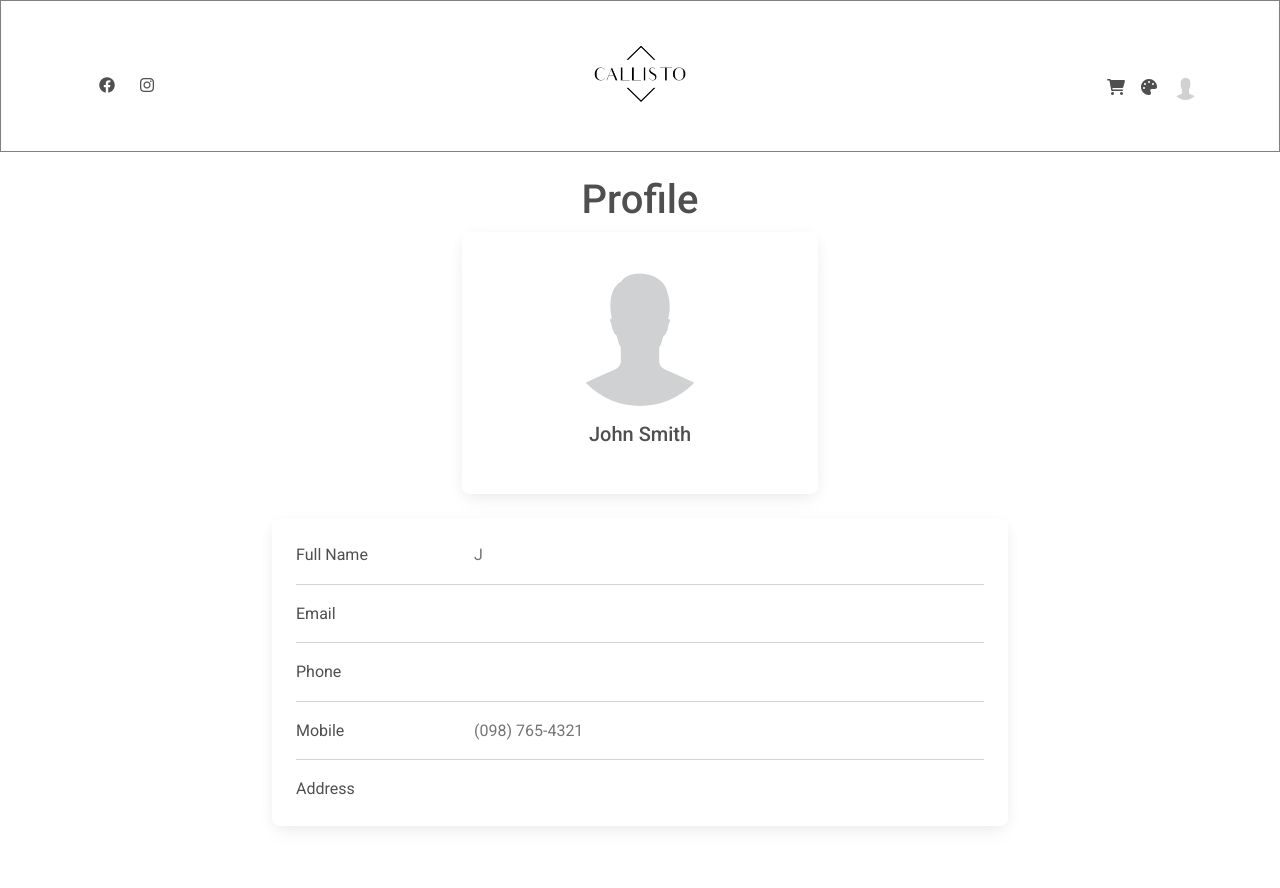
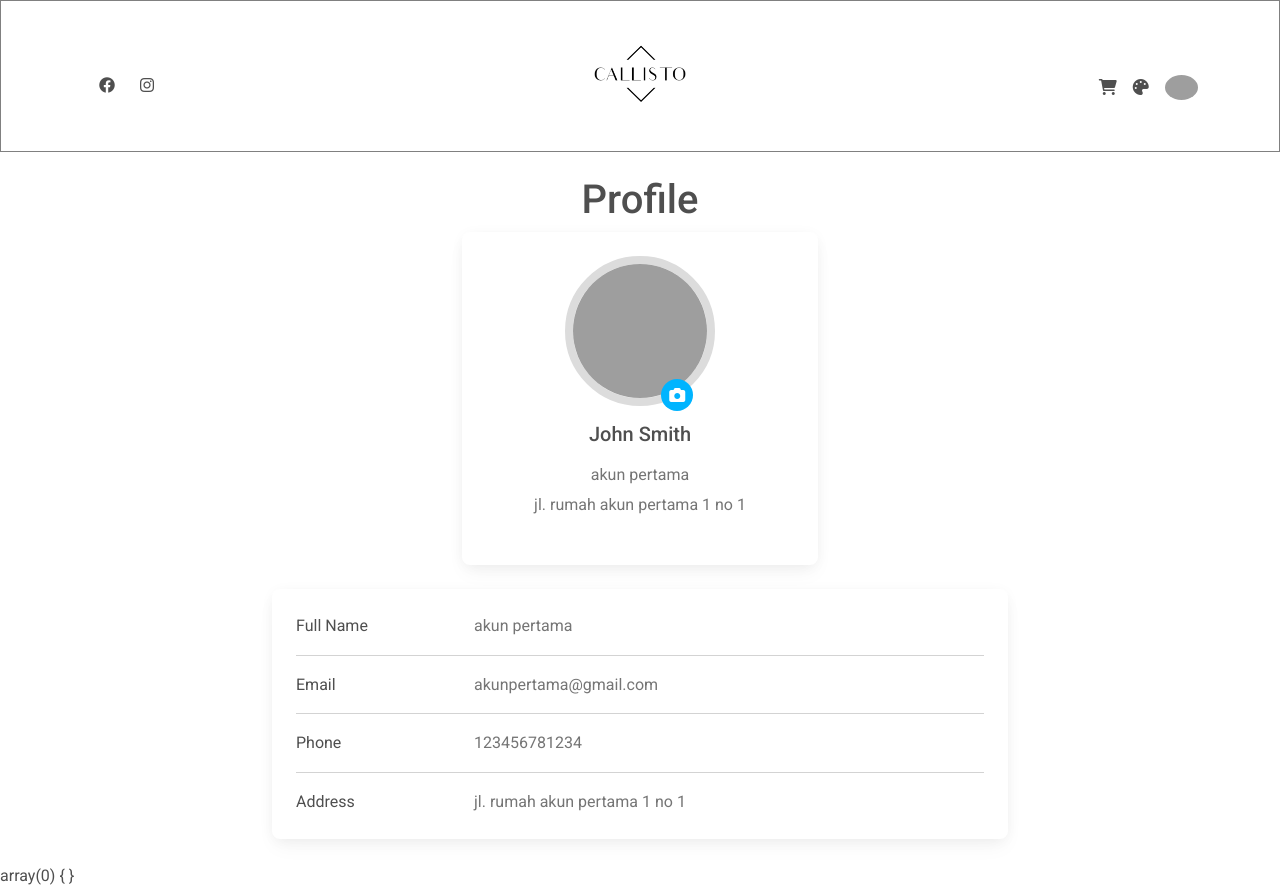
Before and after one commit to NickDabizaz/callisto, a PHP site: page /user_profile.php in a window 1280 px wide. Before the commit the page ends 828 px from the top, so only its background shows below. Run offline with PHP 8.4, Linux system fonts and the light colour scheme; a user stored in the database is signed in; data comes from the database, SQL or seed files in the repository; grey boxes are pictures that could not be loaded.

Commit message:
bikin foto profile

```diff
--- a/user_profile.php
+++ b/user_profile.php
@@ -1,5 +1,6 @@
 <?php
 require('helper.php');
+
 
 ?>
 <!DOCTYPE html>
@@ -18,9 +19,39 @@ require('helper.php');
     <link href="https://cdnjs.cloudflare.com/ajax/libs/mdb-ui-kit/6.0.1/mdb.min.css" rel="stylesheet" />
 
     <style>
-        .nav-border{
+        .nav-border {
             border: 1px solid gray;
             margin-bottom: 3vh;
+        }
+
+        .round {
+            position: absolute;
+            bottom: 0;
+            right: 0;
+            left: 56%;
+            top: 44%;
+            background: #00B4FF;
+            width: 32px;
+            height: 32px;
+            line-height: 33px;
+            text-align: center;
+            border-radius: 50%;
+            overflow: hidden;
+        }
+
+        .round input[type="file"] {
+            position: absolute;
+            transform: scale(2);
+            opacity: 0;
+        }
+
+        input[type=file]::-webkit-file-upload-button {
+            cursor: pointer;
+        }
+
+        .fotoprofile {
+            border-radius: 50%;
+            border: 8px solid #DCDCDC;
         }
     </style>
 </head>
@@ -93,15 +124,25 @@ require('helper.php');
                 <div class="card mb-4">
                     <div class="card-body text-center">
                         <?php
-                                //query get id pake $_SESSION['userLogin'];
-                                //if foto profile ada, pake, klo ga pake yang asset/no-profile
+                        $query = "SELECT * FROM account WHERE acc_user = '" . $_SESSION['userLogin'] . "'";
+                        $result = mysqli_query($con, $query);
+                        $row = mysqli_fetch_assoc($result);
+                        ?>
+                        <form method="post" class="form" id="form" enctype="multipart/form-data">
+                            <img src="./img_profile/<?php echo $row['acc_profile']; ?>" class="fotoprofile" width="150px" height="150px" title="<?php echo $row['acc_profile']; ?>">
+                            <!-- gnti profile -->
+                            <div class="round">
+                                <input type="hidden" name="id" value="<?php echo $row['acc_id']; ?>">
+                                <input type="file" name="image" id="image" accept=".jpg, .jpeg, .png">
+                                <i class="fa fa-camera" style="color: #fff;"></i>
+                            </div>
+                        </form>
 
-                                //ini yang no profile
-                                echo "<img src='asset/no-profile.jpg' alt='fotoprofil' class='rounded-circle img-fluid' style='width: 150px;'>";
-                                ?>
                         <h5 class="my-3">John Smith</h5>
-                            <p class="text-muted mb-1"><?php //nama ?></p>
-                            <p class="text-muted mb-4"><?php //alamat ?></p>
+                        <p class="text-muted mb-1"><?php echo $row['acc_name'];
+                                                    ?></p>
+                        <p class="text-muted mb-4"><?php echo $row['acc_alamat'];
+                                                    ?></p>
                     </div>
                 </div>
             </div>
@@ -113,7 +154,9 @@ require('helper.php');
                                 <p class="mb-0">Full Name</p>
                             </div>
                             <div class="col-sm-9">
-                                    <p class="text-muted mb-0">J<?php //nama ?></p>
+                                <p class="text-muted mb-0">
+                                    <?php echo $row['acc_name'];
+                                    ?></p>
                             </div>
                         </div>
                         <hr>
@@ -122,7 +165,9 @@ require('helper.php');
                                 <p class="mb-0">Email</p>
                             </div>
                             <div class="col-sm-9">
-                                    <p class="text-muted mb-0"><?php //email ?></p>
+                                <p class="text-muted mb-0">
+                                    <?php echo $row['acc_email'];
+                                    ?></p>
                             </div>
                         </div>
                         <hr>
@@ -131,16 +176,9 @@ require('helper.php');
                                 <p class="mb-0">Phone</p>
                             </div>
                             <div class="col-sm-9">
-                                    <p class="text-muted mb-0"><?php //telp ?></p>
-                                </div>
-                            </div>
-                            <hr>
-                            <div class="row">
-                                <div class="col-sm-3">
-                                    <p class="mb-0">Mobile</p>
-                                </div>
-                                <div class="col-sm-9">
-                                    <p class="text-muted mb-0">(098) 765-4321</p>
+                                <p class="text-muted mb-0">
+                                    <?php echo $row['acc_telp'];
+                                    ?></p>
                             </div>
                         </div>
                         <hr>
@@ -149,7 +187,9 @@ require('helper.php');
                                 <p class="mb-0">Address</p>
                             </div>
                             <div class="col-sm-9">
-                                    <p class="text-muted mb-0"><?php //alamat ?></p>
+                                <p class="text-muted mb-0">
+                                    <?php echo $row['acc_alamat'];
+                                    ?></p>
                             </div>
                         </div>
                     </div>
@@ -162,6 +202,54 @@ require('helper.php');
     <!-- MDB -->
     </div>
     <script type="text/javascript" src="https://cdnjs.cloudflare.com/ajax/libs/mdb-ui-kit/6.0.1/mdb.min.js"></script>
+    <script type="text/javascript">
+        document.getElementById("image").onchange = function() {
+            document.getElementById("form").submit();
+        };
+    </script>
+    <?php
+    if (isset($_FILES["image"]["name"])) {
+        $id = $_POST["id"];
+
+        $imageName = $_FILES["image"]["name"];
+        $imageSize = $_FILES["image"]["size"];
+        $tmpName = $_FILES["image"]["tmp_name"];
+
+        // Image validation
+        $validImageExtension = ['jpg', 'jpeg', 'png'];
+        $imageExtension = explode('.', $imageName);
+        $imageExtension = strtolower(end($imageExtension));
+        if (!in_array($imageExtension, $validImageExtension)) {
+            echo
+            "
+    <script>
+      alert('Invalid Image Extension');
+      document.location.href = './user_profile.php';
+    </script>
+    ";
+        } elseif ($imageSize > 1200000) {
+            echo
+            "
+    <script>
+      alert('Image Size Is Too Large');
+      document.location.href = './user_profile.php';
+    </script>
+    ";
+        } else {
+            $query2 = "UPDATE account SET acc_profile = '" . $_FILES["image"]["name"] . "' WHERE acc_id = '" . $id . "'";
+            mysqli_query($con, $query2);
+            move_uploaded_file($tmpName, 'img_profile/' . $_FILES["image"]["name"]);
+            echo
+            "
+    <script>
+    document.location.href = './user_profile.php';
+    </script>
+    ";
+        }
+    }
+
+    var_dump($_FILES);
+    ?>
 </body>
 
 </html>
```
Also changed, not shown: img_profile/kucing.jpg (added), img_profile/no-profile.jpg (renamed from asset/no-profile.jpg), 1 other file. Lines whose indentation alone changed are shown as unchanged.
